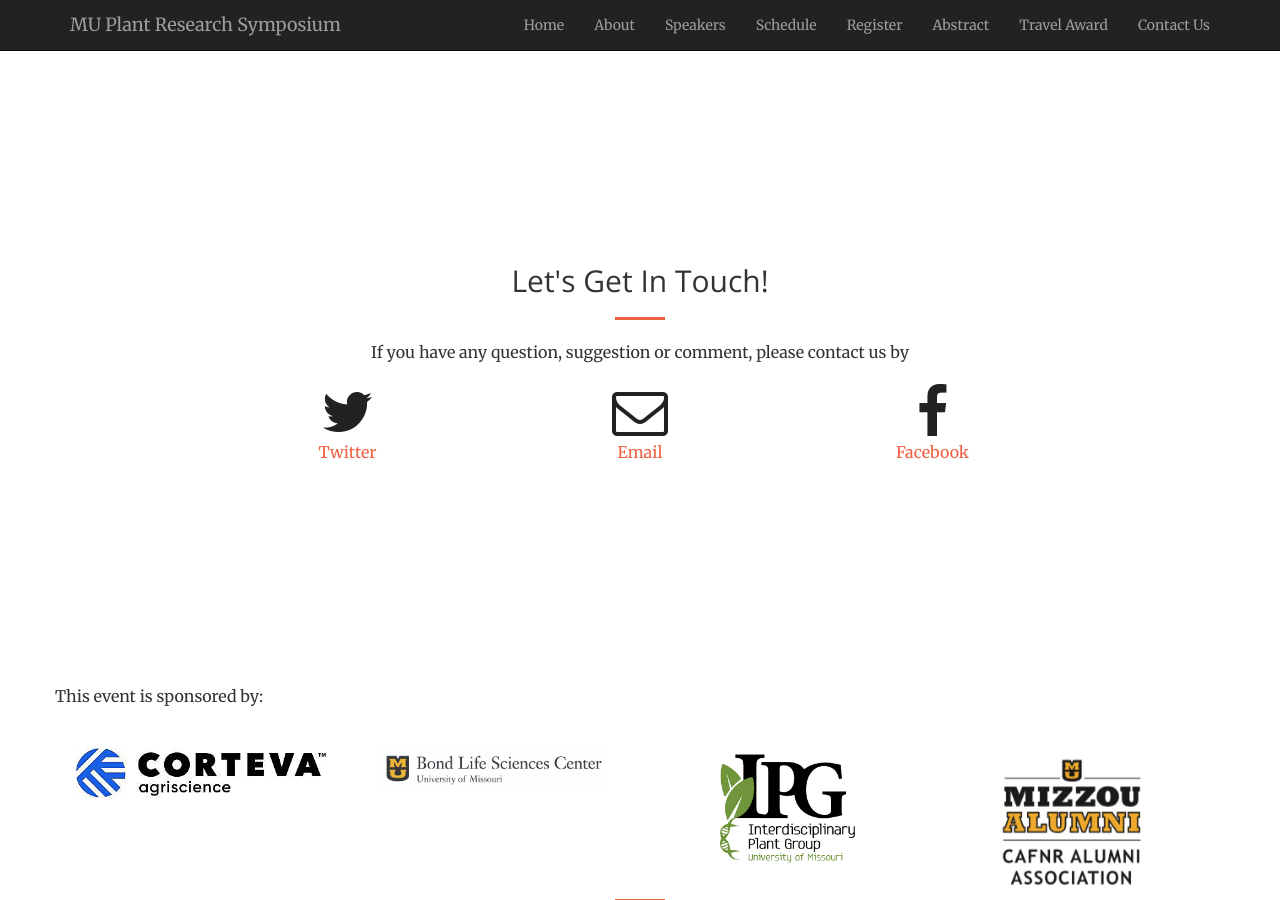
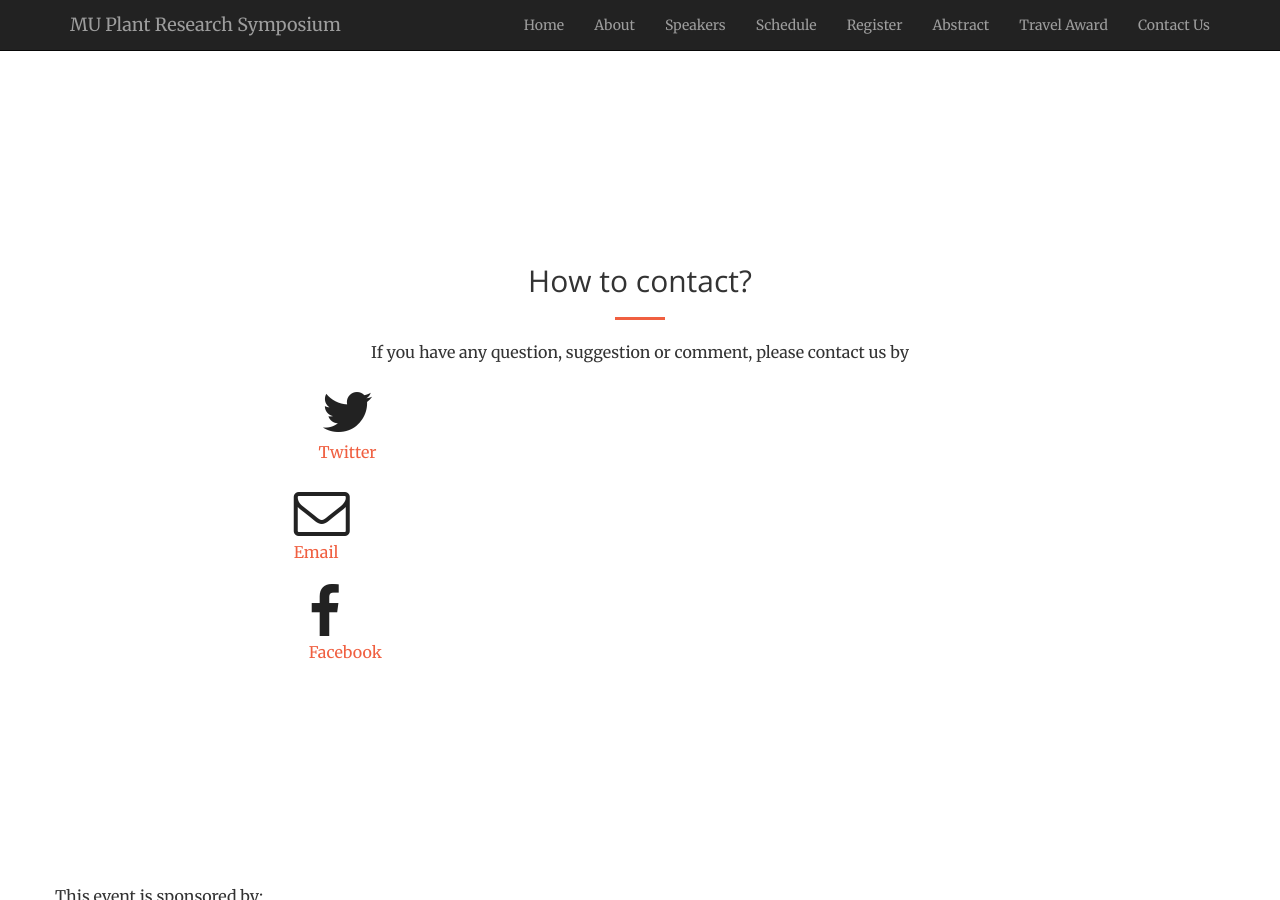
Before and after one commit to mupioneersymposium/mupioneersymposium.github.io, a Jekyll site: the page built from index.html, in a window 1280 px wide and 900 px high, scrolled down 2148 px. Built offline with Jekyll 4.4.1, drawn with Linux system fonts in a browser that asks for light colours.

Commit message:
Update contact.html

```diff
--- a/_includes/contact.html
+++ b/_includes/contact.html
@@ -2,7 +2,7 @@
     <div class="container">
         <div class="row">
             <div class="col-lg-8 col-lg-offset-2 text-center">
-                <h2 class="section-heading">Let's Get In Touch!</h2>
+                <h2 class="section-heading">How to contact?</h2>
                 <hr class="primary">
                 <p>If you have any question, suggestion or comment, please contact us by</p>
             </div>
@@ -12,21 +12,18 @@
                 <i class="fa fa-twitter fa-3x wow bounceIn" data-wow-delay=".1s"></i>
                 <p>Twitter</p>
             </a>
-        </div>
 
         <div class="col-lg-2 col-lg-offset-1 text-center">
             <a href="mailto:mupltsciplantrese1@umsystem.edu" target="_blank">
             <i class="fa fa-envelope-o fa-3x wow bounceIn" data-wow-delay=".1s"></i>
                 <p>Email</p>
            </a>
-        </div>
 
         <div class="col-lg-2 col-lg-offset-1 text-center">
             <a href="https://www.facebook.com/mudupontpioneersymposium/" target="_blank">
             <i class="fa fa-facebook fa-3x wow bounceIn" data-wow-delay=".1s"></i>
                 <p>Facebook</p>
             </a>
-        </div>
 
 
     </div>
```
